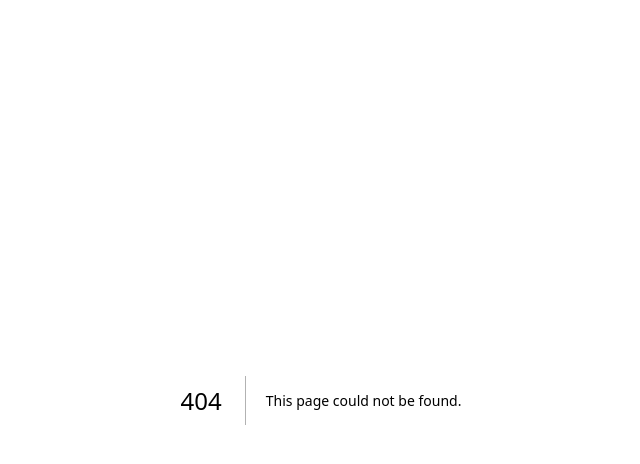
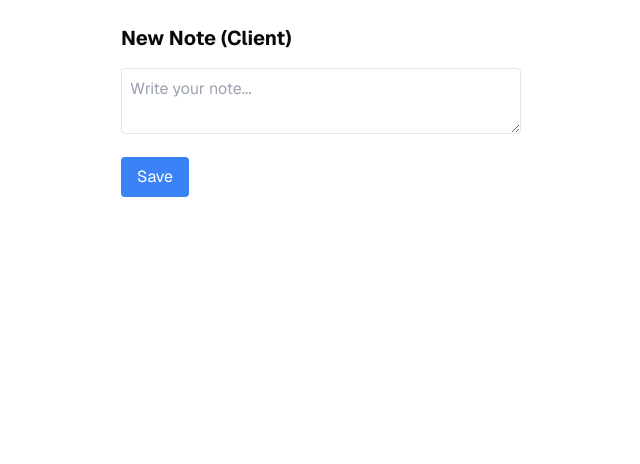
Before and after one commit to agnessatnd/nextjs-with-supabase, a Next.js app: page /notes/client/new in a window 1280 px wide. Before the commit this address had no page. Shown: the top 464 px of the page, without its empty margins (319-959 px from the left). Built offline with nearby package versions, Linux system fonts and the light colour scheme; no server answers.

Commit message:
feat(notes-client): add client components for notes (read, create, delete)

```diff
--- /dev/null
+++ b/app/notes/client/delete/[id]/page.tsx
@@ -0,0 +1,28 @@
+'use client'
+
+import { useRouter } from 'next/navigation'
+import { useEffect } from 'react'
+import { createClient } from '@/lib/supabase/client'
+
+interface Props {
+  params: { id: string }
+}
+
+export default function DeleteNoteClientPage({ params }: Props) {
+  const supabase = createClient()
+  const router = useRouter()
+
+  useEffect(() => {
+    async function deleteNote() {
+      await supabase.from('notes').delete().eq('id', params.id)
+      router.push('/notes/client')
+    }
+    deleteNote()
+  }, [params.id, supabase, router])
+
+  return (
+    <div className="p-6 text-center">
+      <p className="text-gray-600">Deleting note...</p>
+    </div>
+  )
+}
--- /dev/null
+++ b/app/notes/client/new/page.tsx
@@ -0,0 +1,37 @@
+'use client'
+
+import { useState } from 'react'
+import { useRouter } from 'next/navigation'
+import { createClient } from '@/lib/supabase/client'
+
+export default function NewNoteClientPage() {
+  const supabase = createClient()
+  const router = useRouter()
+  const [title, setTitle] = useState('')
+
+  async function addNote(e: React.FormEvent) {
+    e.preventDefault()
+    if (!title.trim()) return
+
+    await supabase.from('notes').insert({ title })
+    router.push('/notes/client')
+  }
+
+  return (
+    <form onSubmit={addNote} className="max-w-md mx-auto p-6 space-y-4">
+      <h1 className="text-xl font-bold">New Note (Client)</h1>
+      <textarea
+        value={title}
+        onChange={(e) => setTitle(e.target.value)}
+        className="w-full border rounded p-2"
+        placeholder="Write your note..."
+      />
+      <button
+        type="submit"
+        className="bg-blue-500 text-white px-4 py-2 rounded hover:bg-blue-600"
+      >
+        Save
+      </button>
+    </form>
+  )
+}
--- /dev/null
+++ b/app/notes/client/page.tsx
@@ -0,0 +1,52 @@
+'use client'
+
+import { useEffect, useState } from 'react'
+import Link from 'next/link'
+import { createClient } from '@/lib/supabase/client'
+
+export default function NotesClientPage() {
+  const supabase = createClient()
+  interface Note {
+    id: number
+    title: string
+  }
+
+  const [notes, setNotes] = useState<Note[]>([])
+
+
+  useEffect(() => {
+    async function fetchNotes() {
+      const { data } = await supabase.from('notes').select().order('id', { ascending: false })
+      setNotes(data || [])
+    }
+    fetchNotes()
+  }, [supabase])
+
+
+  return (
+    <div className="max-w-xl mx-auto p-6">
+      <h1 className="text-2xl font-bold mb-4">Notes (Client)</h1>
+
+      <Link
+        href="/notes/client/new"
+        className="inline-block bg-blue-500 text-white px-4 py-2 rounded hover:bg-blue-600 transition"
+      >
+        Add Note
+      </Link>
+
+      <ul className="mt-4 space-y-2">
+        {notes.map((note) => (
+          <li key={note.id} className="flex justify-between items-center border rounded p-2">
+            <span>{note.title}</span>
+            <Link
+              href={`/notes/client/delete/${note.id}`}
+              className="text-sm text-red-500 hover:underline"
+            >
+              Delete
+            </Link>
+          </li>
+        ))}
+      </ul>
+    </div>
+  )
+}
```
